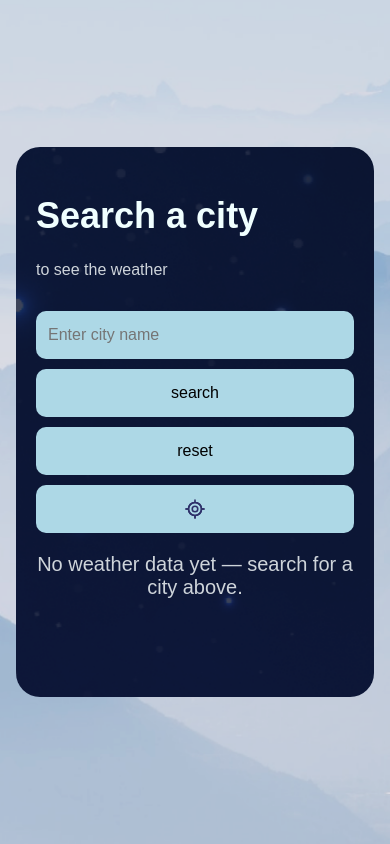
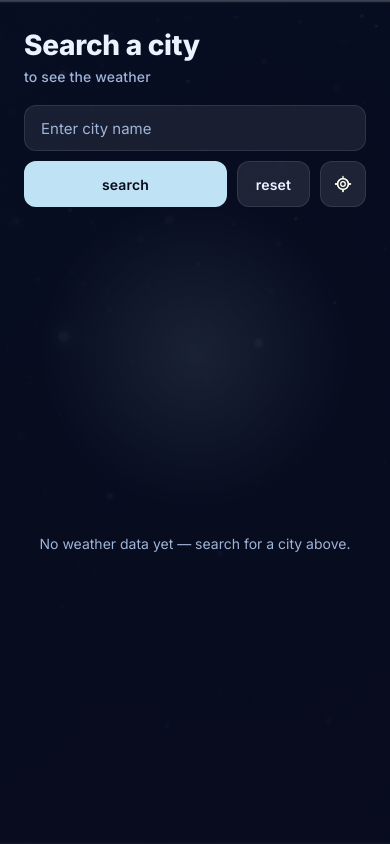
Before and after one commit to amermustafa12/weather-app, a React (Vite) app: page / in a window 390 px wide. Built offline with nearby package versions, Linux system fonts and the light colour scheme.

Commit message:
Redesign UI - full-bleed mobile layout

```diff
--- a/index.html
+++ b/index.html
@@ -3,7 +3,7 @@
   <head>
     <meta charset="UTF-8" />
     <link rel="icon" type="image/svg+xml" href="/favicon.svg" />
-    <meta name="viewport" content="width=device-width, initial-scale=1.0" />
+    <meta name="viewport" content="width=device-width, initial-scale=1.0, viewport-fit=cover" />
     <title>weather-react</title>
   </head>
   <body>
--- a/src/App.css
+++ b/src/App.css
@@ -1,67 +1,106 @@
+@import url('https://fonts.googleapis.com/css2?family=Inter:wght@400;500;600;700;800&display=swap');
+
+/* ------------------------------------------------------------------ */
+/* Tokens                                                              */
+/* ------------------------------------------------------------------ */
+:root {
+  --navy-950: #060a1a;
+  --navy-900: #0b1330;
+  --ice-100: #eaf4ff;
+  --ice-400: #9fb4d9;
+  --ice-accent: #bfe3f4;
+  --ice-accent-strong: #8fd0ea;
+  --divider: rgba(234, 244, 255, 0.1);
+  --danger: #ff9b90;
+  --font-ui: 'Inter', -apple-system, BlinkMacSystemFont, 'Segoe UI', Roboto, sans-serif;
+}
+
 * {
   box-sizing: border-box;
 }
 
 body {
   margin: 0;
-  min-height: 100vh;
+  min-height: 100dvh;
   background-image: url(/images/fullpage-bg.png);
   background-repeat: no-repeat;
   background-size: cover;
+  background-position: center;
+  display: flex;
   justify-content: center;
   align-items: center;
-  display: flex;
-  flex-direction: column;
   overflow-x: hidden;
+  font-family: var(--font-ui);
 }
 
+/* ------------------------------------------------------------------ */
+/* Card                                                                 */
+/* ------------------------------------------------------------------ */
 .container {
-  background-image: url(/images/background-night.png);
-  width: min(95%, 1100px);
+  position: relative;
+  isolation: isolate;
+  width: min(92%, 480px);
+  background-image:
+    linear-gradient(180deg, rgba(6, 10, 26, 0.72) 0%, rgba(6, 10, 26, 0.9) 100%),
+    url(/images/background-night.png);
+  background-size: cover;
   background-position: center;
-  border-radius: 70px;
-  align-items: center;
-  gap: 20px;
-  font-size: 30px;
-  padding: 50px 70px;
-  color: azure;
-  font-family: Arial, Helvetica, sans-serif;
+  border-radius: 32px;
+  padding: 40px 36px;
+  color: var(--ice-100);
+  box-shadow: 0 40px 80px -30px rgba(0, 0, 0, 0.65);
+  overflow: hidden;
+}
+
+/* soft atmospheric glow behind the result block - the one signature flourish */
+.container::before {
+  content: '';
+  position: absolute;
+  top: 42%;
+  left: 50%;
+  width: 320px;
+  height: 320px;
+  transform: translate(-50%, -50%);
+  background: radial-gradient(circle, rgba(191, 227, 244, 0.16), transparent 70%);
+  z-index: -1;
+  animation: breathe 6s ease-in-out infinite;
+}
+
+@keyframes breathe {
+  0%, 100% { opacity: 0.6; }
+  50% { opacity: 1; }
+}
+
+@media (prefers-reduced-motion: reduce) {
+  .container::before {
+    animation: none;
+  }
 }
 
 .top {
   display: flex;
-  align-items: center;
-  justify-content: space-between;
-  flex-wrap: wrap;
+  flex-direction: column;
   gap: 20px;
 }
 
-.bottom {
-  display: flex;
-  align-items: center;
-  justify-content: space-between;
-  flex-wrap: wrap;
-  gap: 20px;
-  min-height: 140px;
+.top h1 {
+  margin: 0;
+  font-size: clamp(28px, 6vw, 34px);
+  font-weight: 800;
+  letter-spacing: -0.01em;
 }
 
-p {
-  color: #ced4da;
-  font-size: 25px;
+.top p {
+  margin: 6px 0 0;
+  color: var(--ice-400);
+  font-size: 14px;
+  font-weight: 500;
+  letter-spacing: 0.01em;
 }
 
-.temp {
-  display: flex;
-  align-items: center;
-  gap: 20px;
-  flex-wrap: wrap;
-}
-
-.temp h1 {
-  font-size: 80px;
-  font-weight: lighter;
-}
-
+/* ------------------------------------------------------------------ */
+/* Search controls                                                     */
+/* ------------------------------------------------------------------ */
 .buttons {
   display: flex;
   flex-wrap: wrap;
@@ -69,93 +108,131 @@ p {
 }
 
 .buttons input {
-  background-color: lightblue;
-  border: none;
-  border-radius: 10px;
-  width: 200px;
-  max-width: 100%;
-  height: 40px;
-  padding: 0 12px;
-  font-size: 17px;
-  font-family: Arial, Helvetica, sans-serif;
+  flex: 1 1 180px;
+  background: rgba(234, 244, 255, 0.08);
+  border: 1px solid var(--divider);
+  border-radius: 12px;
+  height: 46px;
+  padding: 0 16px;
+  color: var(--ice-100);
+  font-family: var(--font-ui);
+  font-size: 15px;
+}
+
+.buttons input::placeholder {
+  color: var(--ice-400);
+}
+
+.buttons input:focus-visible {
+  outline: none;
+  border-color: var(--ice-accent);
+  background: rgba(234, 244, 255, 0.12);
 }
 
 .search,
 .reset,
 .location {
-  background-color: lightblue;
   border: none;
-  border-radius: 10px;
-  padding: 0 14px;
+  border-radius: 12px;
+  height: 46px;
+  padding: 0 18px;
   cursor: pointer;
-  font-family: Arial, Helvetica, sans-serif;
+  font-family: var(--font-ui);
+  font-size: 14px;
+  font-weight: 600;
+  letter-spacing: 0.01em;
+  transition: filter 0.15s ease, transform 0.1s ease;
+}
+
+.search {
+  background: var(--ice-accent);
+  color: var(--navy-950);
+  flex: 1 1 auto;
+}
+
+.reset {
+  background: rgba(234, 244, 255, 0.1);
+  color: var(--ice-100);
+  border: 1px solid var(--divider);
+}
+
+.location {
+  background: rgba(234, 244, 255, 0.1);
+  border: 1px solid var(--divider);
+  display: flex;
+  align-items: center;
+  justify-content: center;
+  width: 46px;
+  padding: 0;
+  flex: 0 0 auto;
+}
+
+.location img {
+  width: 20px;
+  height: 20px;
+  filter: invert(1) brightness(1.6);
 }
 
 .search:hover,
 .reset:hover,
 .location:hover {
-  filter: brightness(0.95);
+  filter: brightness(1.1);
 }
 
-ul {
-  list-style: none;
-  margin: 0;
-  padding-left: 0;
-  font-size: 25px;
+.search:active,
+.reset:active,
+.location:active {
+  transform: scale(0.97);
 }
 
-.icon {
-  width: 90px;
-  height: 90px;
-  color: azure;
+.search:focus-visible,
+.reset:focus-visible,
+.location:focus-visible {
+  outline: 2px solid var(--ice-accent);
+  outline-offset: 2px;
 }
 
-.weather-icon {
-  display: flex;
-  align-items: center;
-  gap: 20px;
-  flex-wrap: wrap;
-}
-
-/* looks like the original text links, but is now a real, working button */
-.unitBtn {
-  background: none;
-  border: none;
-  padding: 0;
-  color: #ced4da;
-  font-size: 25px;
-  font-family: Arial, Helvetica, sans-serif;
-  cursor: pointer;
-  text-decoration: none;
-}
-
-.unitBtn.active {
-  color: azure;
-  text-decoration: underline;
-}
-
+/* ------------------------------------------------------------------ */
+/* Result block                                                        */
+/* ------------------------------------------------------------------ */
 .error {
-  color: #ff8787;
-  font-size: 20px;
+  margin: 20px 0 0;
+  padding: 10px 14px;
+  border-radius: 10px;
+  background: rgba(255, 155, 144, 0.12);
+  border: 1px solid rgba(255, 155, 144, 0.3);
+  color: var(--danger);
+  font-size: 13px;
+  font-weight: 500;
 }
 
 .placeholder {
-  font-size: 20px;
+  margin: 40px 0 8px;
+  color: var(--ice-400);
+  font-size: 14px;
+  text-align: center;
+}
+
+.bottom {
+  display: flex;
+  flex-direction: column;
+  align-items: center;
+  text-align: center;
+  margin-top: 32px;
 }
 
 .spinner {
-  width: 44px;
-  height: 44px;
-  border: 4px solid rgba(255, 255, 255, 0.25);
-  border-top-color: azure;
+  width: 36px;
+  height: 36px;
+  margin: 40px auto;
+  border: 3px solid rgba(234, 244, 255, 0.2);
+  border-top-color: var(--ice-accent);
   border-radius: 50%;
   animation: spin 0.8s linear infinite;
 }
 
 @keyframes spin {
-  to {
-    transform: rotate(360deg);
-  }
+  to { transform: rotate(360deg); }
 }
 
 @media (prefers-reduced-motion: reduce) {
@@ -164,112 +241,147 @@ ul {
   }
 }
 
+.icon {
+  width: 64px;
+  height: 64px;
+  color: var(--ice-accent);
+}
+
+.temp {
+  display: flex;
+  flex-direction: column;
+  align-items: center;
+  gap: 2px;
+}
+
+.tempValue {
+  margin: 0;
+  font-size: clamp(64px, 18vw, 84px);
+  font-weight: 200;
+  line-height: 1;
+  letter-spacing: -0.02em;
+}
+
+.desc {
+  margin: 4px 0 0;
+  font-size: 19px;
+  font-weight: 600;
+}
+
+.temp > div {
+  display: flex;
+  flex-wrap: wrap;
+  justify-content: center;
+  align-items: center;
+  gap: 6px;
+  margin-top: 10px;
+}
+
+.temp > div p {
+  flex-basis: 100%;
+  margin: 6px 0 0;
+  color: var(--ice-400);
+  font-size: 13px;
+  text-transform: capitalize;
+}
+
+.unitBtn {
+  background: none;
+  border: none;
+  padding: 4px 10px;
+  border-radius: 999px;
+  color: var(--ice-400);
+  font-family: var(--font-ui);
+  font-size: 13px;
+  font-weight: 600;
+  cursor: pointer;
+}
+
+.unitBtn.active {
+  background: rgba(191, 227, 244, 0.16);
+  color: var(--ice-accent);
+}
+
+.unitBtn:focus-visible {
+  outline: 2px solid var(--ice-accent);
+  outline-offset: 2px;
+}
+
+.weather-icon {
+  display: flex;
+  flex-direction: column;
+  align-items: center;
+  width: 100%;
+  margin-top: 28px;
+}
+
+.weather-info {
+  list-style: none;
+  margin: 20px 0 0;
+  padding: 0;
+  width: 100%;
+  border-top: 1px solid var(--divider);
+}
+
+.weather-info li {
+  display: flex;
+  align-items: center;
+  gap: 12px;
+  padding: 12px 4px;
+  border-bottom: 1px solid var(--divider);
+  font-size: 14px;
+  font-weight: 500;
+  text-align: left;
+}
+
+.weather-info li img {
+  width: 18px;
+  height: 18px;
+  padding: 7px;
+  border-radius: 999px;
+  background: rgba(234, 244, 255, 0.08);
+  flex-shrink: 0;
+}
+
 /* ------------------------------------------------------------------ */
-/* Responsive tweaks - keeps the same look, just scales down cleanly   */
+/* Tablet / small desktop                                              */
 /* ------------------------------------------------------------------ */
-@media (max-width: 1024px) {
-  .container {
-    padding: 40px 45px;
-    border-radius: 50px;
-    font-size: 26px;
+@media (min-width: 601px) {
+  .top {
+    flex-direction: row;
+    align-items: flex-start;
+    justify-content: space-between;
   }
 
-  .temp h1 {
-    font-size: 64px;
-  }
-}
-
-@media (max-width: 768px) {
-  .container {
-    padding: 32px 30px;
-    border-radius: 36px;
+  .buttons {
+    flex-wrap: nowrap;
   }
 
-  .temp h1 {
-    font-size: 54px;
-  }
-
-  .icon {
-    width: 70px;
-    height: 70px;
+  .buttons input {
+    flex: 1 1 160px;
   }
 }
 
 /* ------------------------------------------------------------------ */
-/* Mobile: card fills the screen properly + elements stack in a       */
-/* column instead of overlapping + inputs/buttons become tap-friendly */
+/* Mobile: card fills the entire screen, edge to edge                  */
 /* ------------------------------------------------------------------ */
 @media (max-width: 600px) {
   body {
-    padding: 16px;
+    padding: 0;
   }
 
   .container {
-    width: 100%;
-    margin: 0 auto;
-    padding: 24px 20px;
-    border-radius: 24px;
-    font-size: 18px;
+    width: 100vw;
+    min-height: 100dvh;
+    border-radius: 0;
+    padding: max(28px, env(safe-area-inset-top)) 24px max(28px, env(safe-area-inset-bottom));
+    display: flex;
+    flex-direction: column;
+    box-shadow: none;
   }
 
-  /* stack title block above the search controls instead of side by side */
-  .top {
-    flex-direction: column;
-    align-items: stretch;
-    gap: 16px;
-  }
-
-  /* stack temperature block above the icon/details block */
   .bottom {
-    flex-direction: column;
-    align-items: center;
-    text-align: center;
-    gap: 24px;
-  }
-
-  .temp {
-    flex-direction: column;
-    gap: 8px;
-  }
-
-  .temp h1 {
-    font-size: 48px;
-  }
-
-  .weather-icon {
-    flex-direction: column;
-    text-align: center;
-  }
-
-  .weather-info {
-    text-align: left;
-  }
-
-  p,
-  .unitBtn,
-  ul {
-    font-size: 16px;
-  }
-
-  /* search controls: full width, stacked, easy to tap */
-  .buttons {
-    flex-direction: column;
-    width: 100%;
-  }
-
-  .buttons input,
-  .search,
-  .reset,
-  .location {
-    width: 100%;
-    min-height: 48px;
-    /* 16px min font-size stops iOS Safari from auto-zooming on focus */
-    font-size: 16px;
-  }
-
-  .location {
-    display: flex;
-    align-items: center;
+    flex: 1;
     justify-content: center;
   }
 }
```
